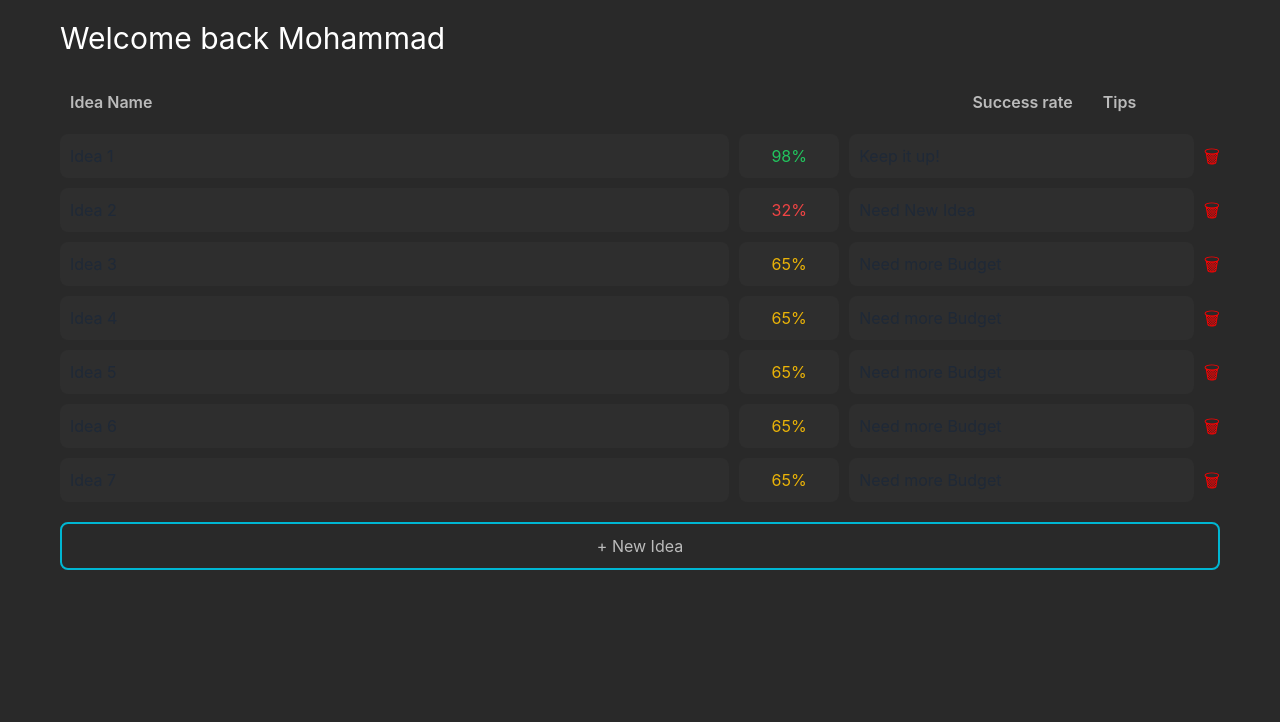
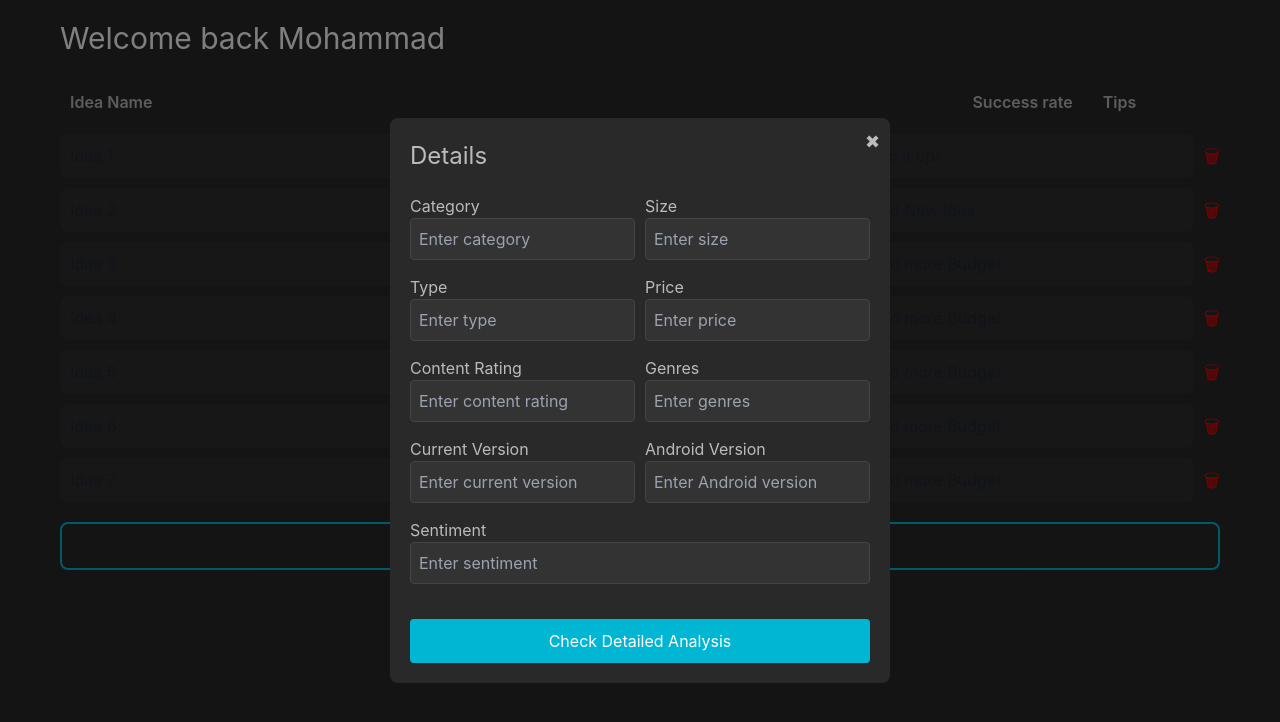
Before and after one commit to hady-awayda/hackathon-frontend, a React (Create React App) app: page /dashboard in a window 1280 px wide. Both pictures are taken after a click on the button "+ New Idea". Shown: the top 722 px of the page. Built offline with nearby package versions, Linux system fonts and the light colour scheme.

Commit message:
added functionality to modal and dashboard

```diff
--- /dev/null
+++ b/src/pages/components/modal/Modal.css
@@ -0,0 +1,73 @@
+.modal-overlay {
+    position: fixed;
+    top: 0;
+    left: 0;
+    right: 0;
+    bottom: 0;
+    background-color: rgba(0, 0, 0, 0.5);
+    display: flex;
+    justify-content: center;
+    align-items: center;
+    z-index: 1000;
+  }
+
+  .modal-content {
+    background-color: #292929;
+    padding: 20px;
+    border-radius: 8px;
+    width: 500px;
+    position: relative;
+    color: #bbb;
+  }
+
+  .modal-close-btn {
+    position: absolute;
+    top: 10px;
+    right: 10px;
+    background: none;
+    border: none;
+    font-size: 18px;
+    cursor: pointer;
+    color: #bbb;
+  }
+
+  .modal-title {
+    font-size: 24px;
+    margin-bottom: 20px;
+  }
+
+  .form-group {
+    margin-bottom: 15px;
+    flex: 1;
+  }
+
+  .form-group-row {
+    display: flex;
+    gap: 10px;
+  }
+
+  .form-group input,
+  .form-group textarea {
+    width: 100%;
+    padding: 8px;
+    border: 1px solid #444;
+    border-radius: 4px;
+    background-color: #333;
+    color: #bbb;
+  }
+
+  .modal-save-btn {
+    width: 100%;
+    padding: 10px;
+    background-color: #00B6D2;
+    border: none;
+    border-radius: 4px;
+    color: white;
+    font-size: 16px;
+    cursor: pointer;
+    margin-top: 20px;
+  }
+
+  .modal-save-btn:hover {
+    background-color: #009bb8;
+  }
--- /dev/null
+++ b/src/pages/components/modal/Modal.jsx
@@ -0,0 +1,140 @@
+import React, { useState } from 'react';
+import './Modal.css';
+
+const Modal = ({ show, onClose, onSave, idea }) => {
+  const [formData, setFormData] = useState({
+    category: idea?.category || '',
+    size: idea?.size || '',
+    type: idea?.type || '',
+    price: idea?.price || '',
+    content_rating: idea?.content_rating || '',
+    genres: idea?.genres || '',
+    current_ver: idea?.current_ver || '',
+    android_ver: idea?.android_ver || '',
+    sentiment: idea?.sentiment || '',
+  });
+
+  const handleChange = (e) => {
+    setFormData({ ...formData, [e.target.name]: e.target.value });
+  };
+
+  const handleSubmit = () => {
+    onSave(formData);
+  };
+
+  if (!show) return null;
+
+  return (
+    <div className="modal-overlay">
+      <div className="modal-content">
+        <button className="modal-close-btn" onClick={onClose}>✖</button>
+        <h2 className="modal-title">Details</h2>
+        <form>
+          <div className="form-group-row">
+            <div className="form-group">
+              <label>Category</label>
+              <input
+                type="text"
+                name="category"
+                placeholder="Enter category"
+                value={formData.category}
+                onChange={handleChange}
+              />
+            </div>
+            <div className="form-group">
+              <label>Size</label>
+              <input
+                type="text"
+                name="size"
+                placeholder="Enter size"
+                value={formData.size}
+                onChange={handleChange}
+              />
+            </div>
+          </div>
+          <div className="form-group-row">
+            <div className="form-group">
+              <label>Type</label>
+              <input
+                type="text"
+                name="type"
+                placeholder="Enter type"
+                value={formData.type}
+                onChange={handleChange}
+              />
+            </div>
+            <div className="form-group">
+              <label>Price</label>
+              <input
+                type="text"
+                name="price"
+                placeholder="Enter price"
+                value={formData.price}
+                onChange={handleChange}
+              />
+            </div>
+          </div>
+          <div className="form-group-row">
+            <div className="form-group">
+              <label>Content Rating</label>
+              <input
+                type="text"
+                name="content_rating"
+                placeholder="Enter content rating"
+                value={formData.content_rating}
+                onChange={handleChange}
+              />
+            </div>
+            <div className="form-group">
+              <label>Genres</label>
+              <input
+                type="text"
+                name="genres"
+                placeholder="Enter genres"
+                value={formData.genres}
+                onChange={handleChange}
+              />
+            </div>
+          </div>
+          <div className="form-group-row">
+            <div className="form-group">
+              <label>Current Version</label>
+              <input
+                type="text"
+                name="current_ver"
+                placeholder="Enter current version"
+                value={formData.current_ver}
+                onChange={handleChange}
+              />
+            </div>
+            <div className="form-group">
+              <label>Android Version</label>
+              <input
+                type="text"
+                name="android_ver"
+                placeholder="Enter Android version"
+                value={formData.android_ver}
+                onChange={handleChange}
+              />
+            </div>
+          </div>
+          <div className="form-group-row">
+            <div className="form-group">
+              <label>Sentiment</label>
+              <input
+                type="text"
+                name="sentiment"
+                placeholder="Enter sentiment"
+                value={formData.sentiment}
+                onChange={handleChange}
+              />
+            </div>
+          </div>
+          <button type="button" className="modal-save-btn" onClick={handleSubmit}>Check Detailed Analysis</button>
+        </form>
+      </div>
+    </div>
+  );
+};
+
+export default Modal;
--- a/src/pages/dashboard/Dashboard.jsx
+++ b/src/pages/dashboard/Dashboard.jsx
@@ -1,5 +1,6 @@
-import React from 'react';
+import React, { useState } from 'react';
 import './dashboard.css';
+import Modal from '../components/modal/Modal.jsx';
 
 const dummyIdeas = [
   { name: 'Idea 1', successRate: 98, tips: 'Keep it up!' },
@@ -12,6 +13,42 @@ const dummyIdeas = [
 ];
 
 const Dashboard = ({ ideas = dummyIdeas, deleteIdea }) => {
+  const [showModal, setShowModal] = useState(false);
+  const [selectedIdea, setSelectedIdea] = useState(null);
+
+  const handleIdeaClick = (idea) => {
+    setSelectedIdea(idea);
+    setShowModal(true);
+  };
+
+  const handleAddNewIdea = () => {
+    setSelectedIdea(null);
+    setShowModal(true);
+  };
+
+  const handleCloseModal = () => {
+    setShowModal(false);
+    setSelectedIdea(null);
+  };
+
+  const handleSaveIdea = (formData) => {
+    fetch('http://127.0.0.1:8000/api/v1/predict/random_forest_classifier', {
+      method: 'POST',
+      headers: {
+        'Content-Type': 'application/json',
+      },
+      body: JSON.stringify(formData),
+    })
+      .then(response => response.json())
+      .then(data => {
+        console.log('Success:', data);
+        setShowModal(false);
+      })
+      .catch((error) => {
+        console.error('Error:', error);
+      });
+  };
+
   return (
     <div className="idea-list h-screen bg">
       <h2 className="text-white text-3xl mb-6">Welcome back Mohammad</h2>
@@ -24,7 +61,10 @@ const Dashboard = ({ ideas = dummyIdeas, deleteIdea }) => {
         </div>
         {ideas.map((idea, index) => (
           <div key={index} className="idea-row">
-            <div className="idea-col idea-name-col hover:border-cyan-500">
+            <div
+              className="idea-col idea-name-col hover:border-cyan-500"
+              onClick={() => handleIdeaClick(idea)}
+            >
               {idea.name}
             </div>
             <div className={`idea-col success-rate-col ${idea.successRate >= 80 ? 'text-green-500' : idea.successRate < 50 ? 'text-red-500' : 'text-yellow-500'}`}>
@@ -38,8 +78,14 @@ const Dashboard = ({ ideas = dummyIdeas, deleteIdea }) => {
         ))}
       </div>
       <div className="add-idea-wrapper">
-        <button className="add-idea-btn">+ New Idea</button>
+        <button className="add-idea-btn" onClick={handleAddNewIdea}>+ New Idea</button>
       </div>
+      <Modal
+        show={showModal}
+        onClose={handleCloseModal}
+        onSave={handleSaveIdea}
+        idea={selectedIdea}
+      />
     </div>
   );
 };
```
